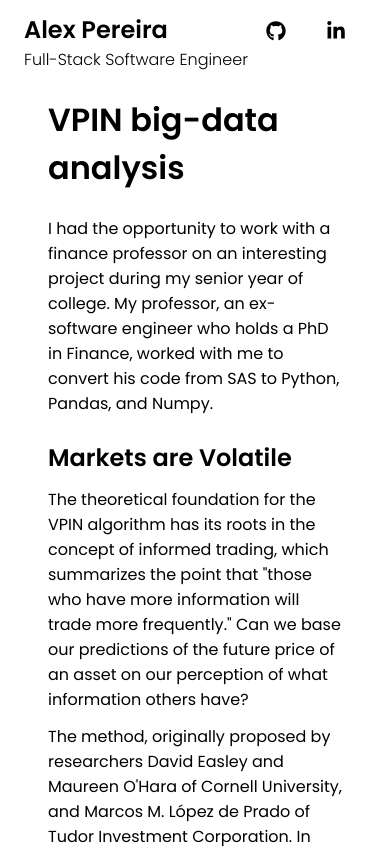
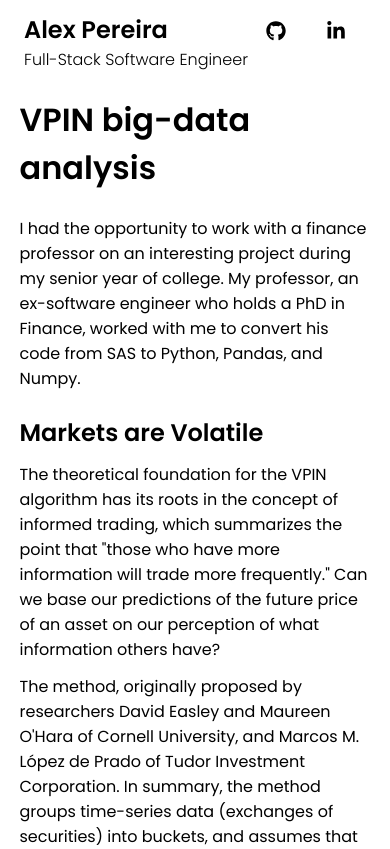
Before and after one commit to alex-a-pereira/personal-website, a React app: page /articles/VPIN in a window 390 px wide. Shown: the top 849 px of the page. Built offline with nearby package versions, Linux system fonts and the light colour scheme.

Commit message:
feat: more responsive styling

```diff
--- a/src/components/InfoSection/InfoSection.scss
+++ b/src/components/InfoSection/InfoSection.scss
@@ -1,3 +1,5 @@
+$vertical-layout-breakpoint: 800px;
+
 .section-container {
   display: flex;
   margin-top: 60px;
@@ -14,9 +16,19 @@
       display: flex;
       flex: 1;
 
+      @media (max-width: $vertical-layout-breakpoint) {
+        // switch to verticle format on small devices (image on top of text rather than besides)
+        flex-direction: column;
+      }
+
       margin-top: 48px;
       &:first-child {
         margin-top: 0;
+
+        @media (max-width: $vertical-layout-breakpoint) {
+          // on small devices, we need extra space between "section title" and "first info panel"
+          margin-top: 24px;
+        }
       }
 
       .img-container {
@@ -57,4 +69,9 @@
 
     }
   }
+
+  @media (max-width: $vertical-layout-breakpoint) {
+    // switch to verticle format on small devices
+    flex-direction: column;
+  }
 }
--- a/src/screens/ArticleScreen/ArticleScreen.scss
+++ b/src/screens/ArticleScreen/ArticleScreen.scss
@@ -1,6 +1,13 @@
+$small-device-breakpoint: 800px;
+
 .article-screen-container {
-  padding-left: 48px;
-  padding-right: 48px;
+  width: 80%;
+  margin: auto;
+
+  @media (max-width: $small-device-breakpoint) {
+    // switch to verticle format on small devices (image on top of text rather than besides)
+    width: 90%;
+  }
   margin-top: 24px;
 }
 
--- a/src/screens/HomeScreen/HomeScreen.scss
+++ b/src/screens/HomeScreen/HomeScreen.scss
@@ -1,4 +1,11 @@
+$small-device-breakpoint: 800px;
+
 .screen-container {
   width: 80%;
   margin: auto;
+
+  @media (max-width: $small-device-breakpoint) {
+    // switch to verticle format on small devices (image on top of text rather than besides)
+    width: 90%;
+  }
 }
```
